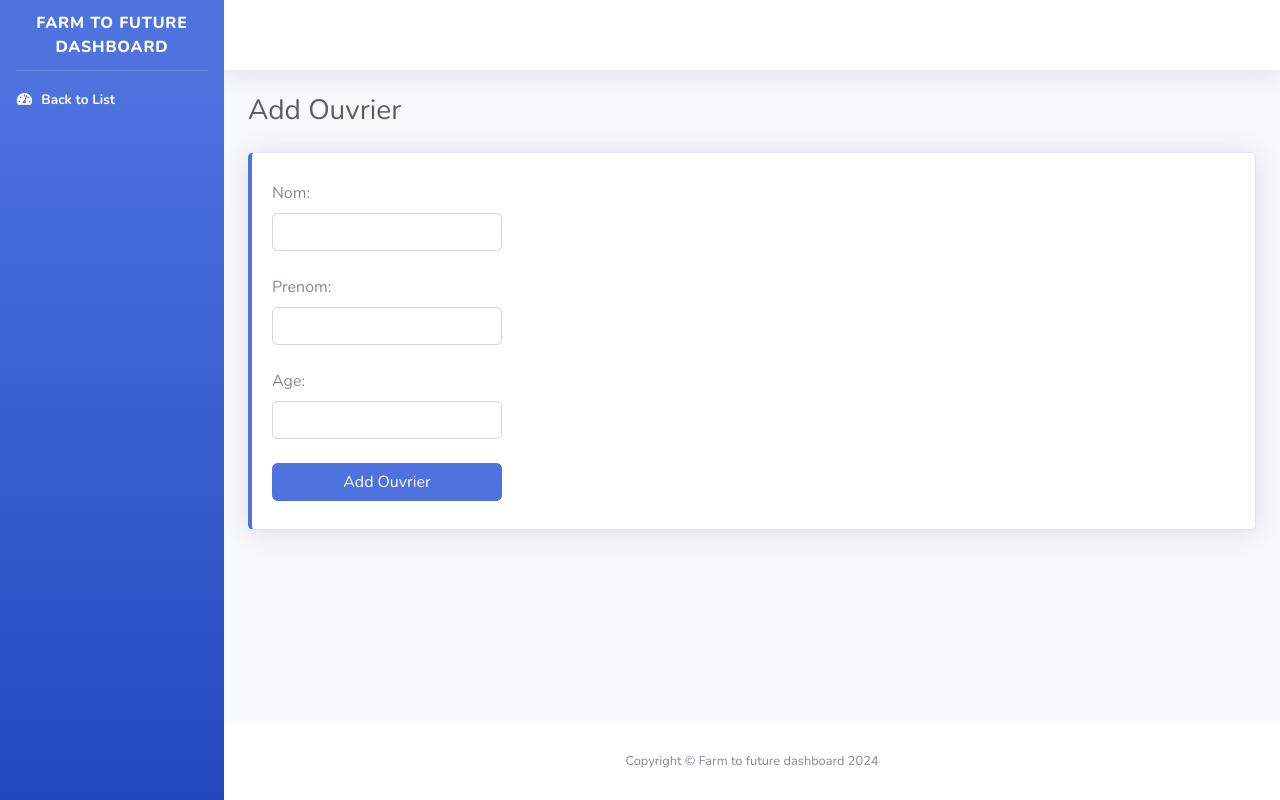
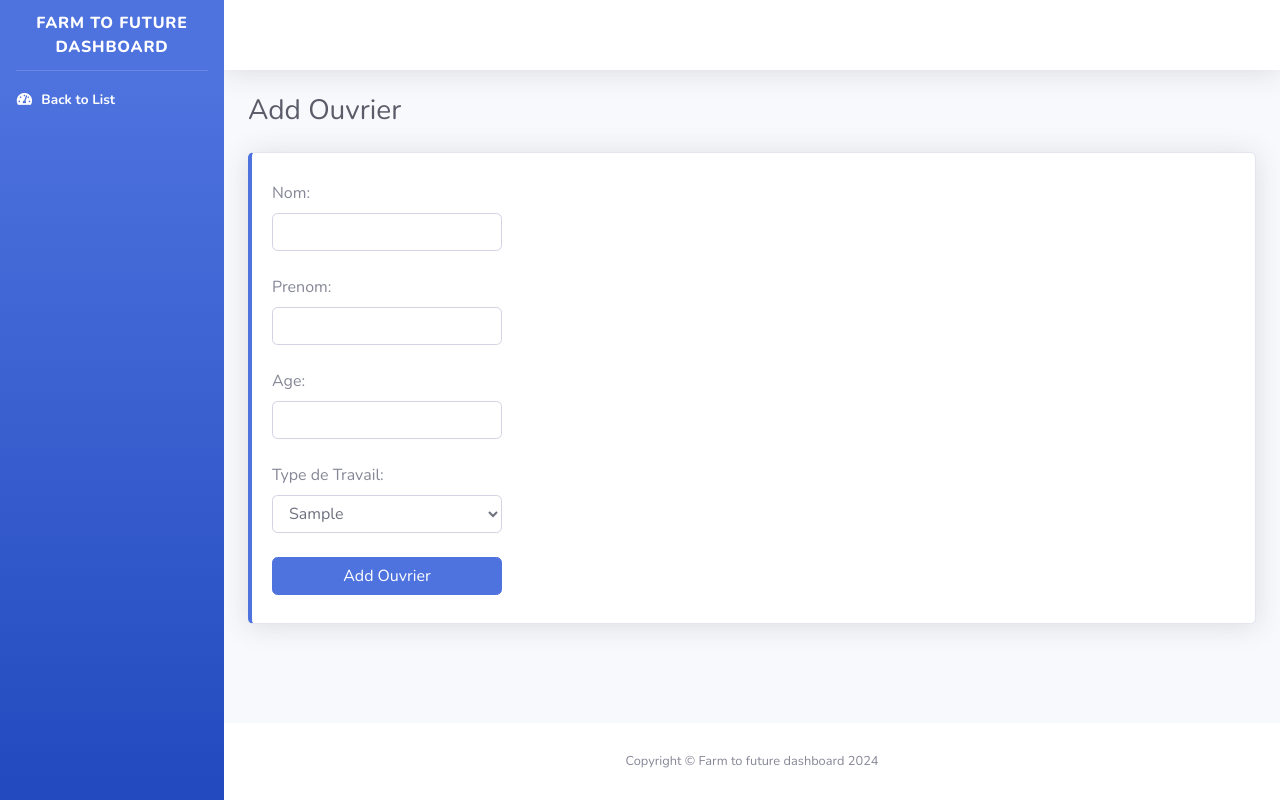
Before and after one commit to issrabenghrib/projet-web, a PHP site: page /addOuvrier.php in a window 1280 px wide. Run offline with PHP 8.4, Linux system fonts and the light colour scheme; tables that the repository leaves empty or names only in its code hold one stand-in row (values such as "Sample post").

Commit message:
jointure

```diff
--- a/Controller/OuvrierController.php
+++ b/Controller/OuvrierController.php
@@ -33,15 +33,17 @@ class OuvrierController
     function addOuvrier($o)
     {   var_dump($o);
         $sql = "INSERT INTO ouvrier
-        VALUES (NULL, :nom,:prenom, :age)";
+        VALUES (NULL,:id_travail, :nom,:prenom, :age)";
         $db = config::getConnexion();
         try {
 
             $query = $db->prepare($sql);
             $query->execute([
+                'id_travail'=> $o->getIdTravail(),
                 'nom' => $o->getNom(),
                 'prenom' => $o->getPrenom(),
                 'age' => $o->getAge()
+
             ]);
         } catch (Exception $e) {
             echo 'Error: ' . $e->getMessage();
@@ -56,17 +58,21 @@ class OuvrierController
 
         $query = $db->prepare(
             'UPDATE ouvrier SET
+                id_travail =:id_travail,
                 nom = :nom,
                 prenom = :prenom,
                 age = :age
+
             WHERE id = :id'
         );
 
         $query->execute([
             'id' => $id,
+            'id_travail' => $o->getIdTravail(),
             'nom' => $o->getNom(),
             'prenom' => $o->getPrenom(),
             'age' => $o->getAge()
+
         ]);
 
         echo $query->rowCount() . " records UPDATED successfully <br>";
@@ -90,4 +96,15 @@ class OuvrierController
             die('Error: ' . $e->getMessage());
         }
     }
+    public function TravailOuvrier()
+    {
+        $sql = "SELECT o.*,t.typetravail as typetravail FROM ouvrier o join travail t on o.id_travail=t.id";
+        $db = config::getConnexion();
+        try {
+            $liste = $db->query($sql);
+            return $liste;
+        } catch (Exception $e) {
+            die('Error:' . $e->getMessage());
+        }
+    }
 }
--- a/Controller/TravailController.php
+++ b/Controller/TravailController.php
@@ -1,6 +1,6 @@
 <?php
 include(__DIR__ . '/../config.php');
-include(__DIR__ . '/../Model/Travail.php');
+require_once(__DIR__ . '/../Model/Travail.php');
 
 class TravailController
 {
--- a/Model/Ouvrier.php
+++ b/Model/Ouvrier.php
@@ -1,13 +1,15 @@
 <?php
-
+include 'Travail.php';
 class Ouvrier {
     private ?int $id;
+    private $id_travail;
     private ?string $nom;
     private ?string $prenom;
     private ?int $age;
     // Constructor
-    public function __construct(?int $id, ?string $nom, ?string $prenom, ?int $age) {
+    public function __construct(?int $id, $id_travail,?string $nom, ?string $prenom, ?int $age) {
         $this->id = $id;
+        $this->Travail = $id_travail;
         $this->nom = $nom;
         $this->prenom = $prenom;
         $this->age = $age;
@@ -21,6 +23,9 @@ class Ouvrier {
 
     public function setId(?int $id): void {
         $this->id = $id;
+    }
+    public function getIdTravail() {
+        return $this->Travail;
     }
 
     public function getNom(): ?string {
--- a/Model/Travail.php
+++ b/Model/Travail.php
@@ -49,5 +49,4 @@ class Travail{
     }
 
 }
-
 ?>
--- a/View/BackOffice/addOuvrier.php
+++ b/View/BackOffice/addOuvrier.php
@@ -1,21 +1,23 @@
 <?php
 
 include '../../controller/OuvrierController.php';
-
-
+include '../../controller/TravailController.php';
+$TravailC = new TravailController();
+$listTravail = $TravailC->listTravail();
 $error = "";
 $o= null;
 // create an instance of the controller
 
 
 if (
-    isset($_POST["nom"])  && $_POST["prenom"] && $_POST["age"]
+    isset($_POST["id_travail"] , $_POST["nom"]  , $_POST["prenom"] , $_POST["age"])
 )
 {
 
 
         $o = new Ouvrier(
             null,
+            $_POST['id_travail'],
             $_POST['nom'],
             $_POST['prenom'],
             $_POST['age']
@@ -136,6 +138,14 @@ if (
                                             <label for="age">Age:</label><br>
                                             <input class="form-control form-control-user" type="text" id="age" name="age">
                                             <span id="age_error"></span><br>
+                                            <label for="unite">Type de Travail:</label><br>
+                                            <select class="form-control form-control-user" id="id_travail" name="id_travail">
+                                                <?php foreach($listTravail as $t){
+                                                ?>
+                                                <option value="<?php echo $t["id"]; ?>"><?php echo $t["typetravail"]; ?></option>
+                                                <?php }
+                                                ?>
+                                            </select><br>
 
                                             <button type="submit" class="btn btn-primary btn-user btn-block">Add Ouvrier</button>
                                         </form>
--- a/View/BackOffice/js/addOuvrier.js
+++ b/View/BackOffice/js/addOuvrier.js
@@ -76,8 +76,8 @@ document.addEventListener("DOMContentLoaded", function() {
     form.addEventListener("submit", validateForm);
 
     // Validate each field as the user types
-    nomelement.addEventListener("keyup", validateNom);
-    prenomelement.addEventListener("keyup", validatePrenom);
-    ageelement.addEventListener("keyup", validateAge);
+    nomelement.addEventListener("keydown", validateNom);
+    prenomelement.addEventListener("keydown", validatePrenom);
+    ageelement.addEventListener("keydown", validateAge);
 
 });
--- a/View/BackOffice/oList.php
+++ b/View/BackOffice/oList.php
@@ -1,7 +1,7 @@
 <?php
 include '../../controller/OuvrierController.php';
 $OuvrierC = new OuvrierController();
-$listOuvrier = $OuvrierC->listOuvrier();
+$listOuvrier = $OuvrierC->TravailOuvrier();
 
 include '../../controller/TravailController.php';
 $TravailC = new TravailController();
@@ -85,6 +85,7 @@ $listTravail = $TravailC->listTravail();
                                         <table class="table table-bordered">
                                             <tr>
                                                 <th>ID</th>
+                                                <th>Type de Travail effectué</th>
                                                 <th>Nom</th>
                                                 <th>Prenom</th>
                                                 <th>Age</th>
@@ -93,6 +94,7 @@ $listTravail = $TravailC->listTravail();
                                             <?php foreach ($listOuvrier as $o) { ?>
                                                 <tr>
                                                     <td><?php echo $o['id'] ?></td>
+                                                    <td><?php echo $o['typetravail'] ?></td>
                                                     <td><?php echo $o['nom'] ?></td>
                                                     <td><?php echo $o['prenom'] ?></td>
                                                     <td><?php echo $o['age'] ?></td>
@@ -100,6 +102,7 @@ $listTravail = $TravailC->listTravail();
                                                         <form method="POST" action="updateOuvrier.php">
                                                             <input type="submit" name="update" value="Update">
                                                             <input type="hidden" value=<?PHP echo $o['id']; ?> name="id">
+                                                            <input type="hidden" value=<?PHP echo $o['id_travail']; ?> name="id_travail">
                                                         </form>
                                                     </td>
                                                     <td>
```
Also changed, not shown: View/BackOffice/updateOuvrier.php (+24 -8 lines).
